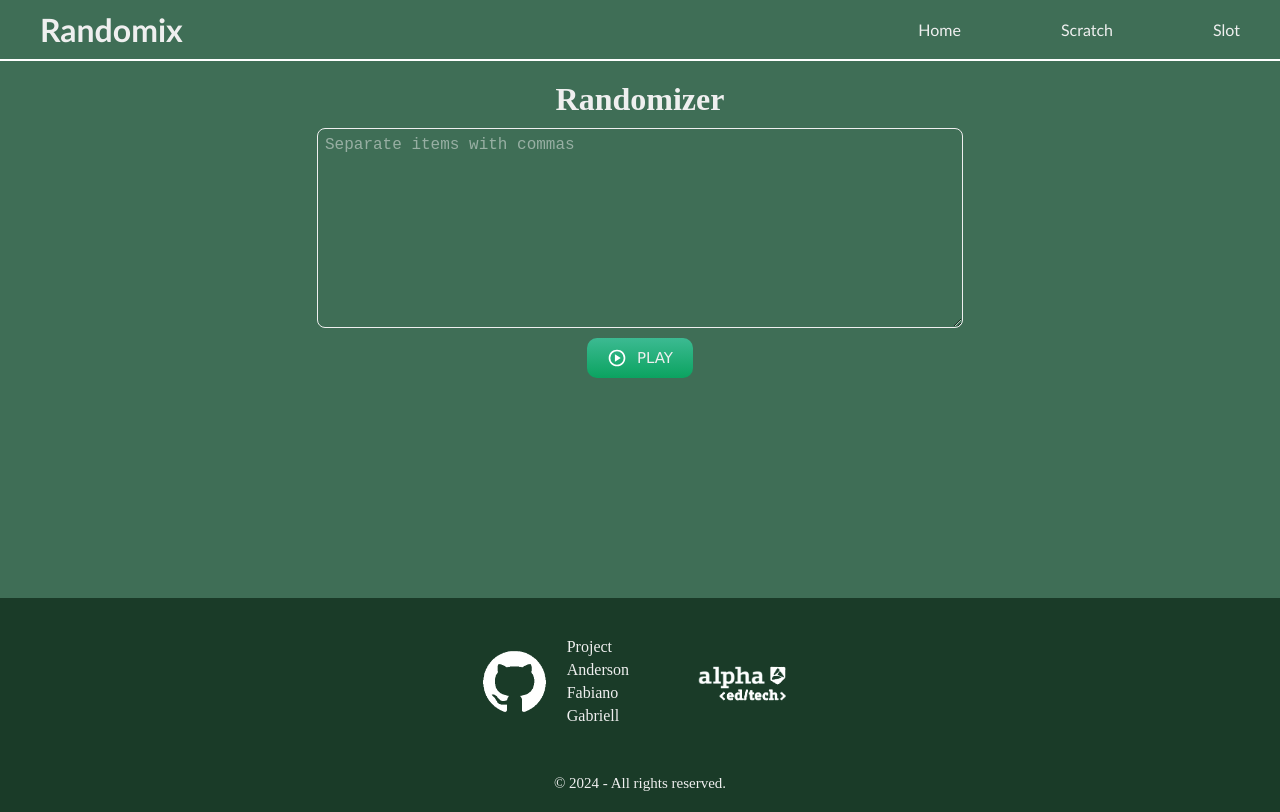
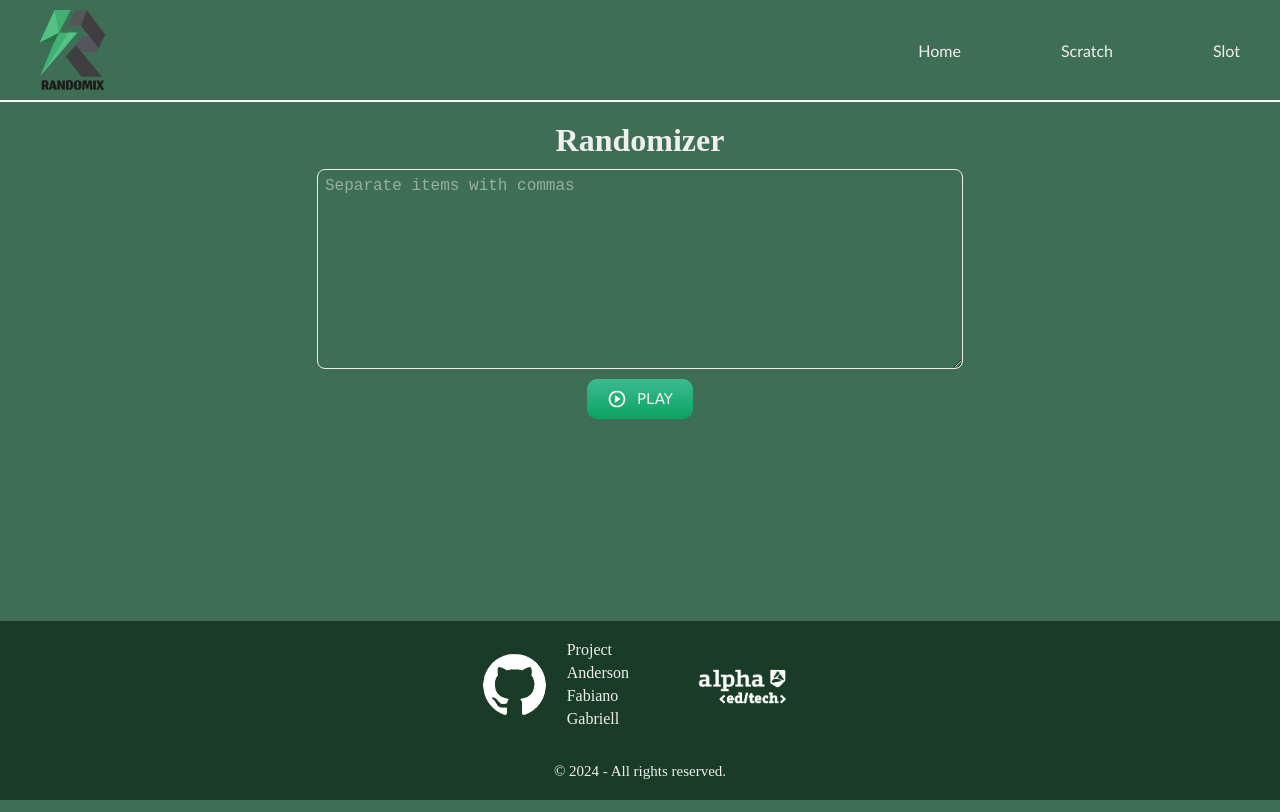
Before and after one commit to santosfabin/Randomix, a plain HTML site: page index.html in a window 1280 px wide. Drawn offline with Linux system fonts and the light colour scheme.

Commit message:
style: change header title

```diff
--- a/src/components/header/header.js
+++ b/src/components/header/header.js
@@ -4,8 +4,8 @@ function Header() {
   const headerContainer = document.createElement("header");
   headerContainer.id = `headerContainer`;
 
-  const pageName = document.createElement("h1");
-  pageName.innerText = `Randomix`;
+  const pageName = document.createElement("div");
+  pageName.id = "pageName";
   headerContainer.appendChild(pageName);
 
   const navContainer = document.createElement("nav");
@@ -48,8 +48,3 @@ function redirectSlotPage() {
 }
 
 export { Header };
-
-// TEST
-
-// const test = Header();
-// document.querySelector("body").appendChild(test);
--- a/src/styles/global.css
+++ b/src/styles/global.css
@@ -21,7 +21,7 @@ body {
 #randomix {
   display: flex;
   justify-content: center;
-	padding-bottom: 200px;
+  padding-bottom: 181.2px;
   align-items: center;
 }
 
@@ -32,13 +32,16 @@ footer {
   display: flex;
   justify-content: center;
   align-items: center;
+  position: absolute;
+  bottom: 0;
+  width: 100%;
 }
 
 #sectionFooter {
   display: flex;
   flex-direction: column;
-	row-gap: 50px;
-	padding: 40px 0px 20px 0px;
+  row-gap: 35px;
+  padding: 20px 0px 20px 0px;
 }
 
 #innerFooterSection {
@@ -52,7 +55,8 @@ footer {
   column-gap: 20px;
 }
 
-  img[src$="alphaImage.png"], img[src$="gitHubImage.png"] {
+img[src$="alphaImage.png"],
+img[src$="gitHubImage.png"] {
   height: 65px;
 }
 
@@ -71,7 +75,8 @@ footer {
   justify-content: center;
 }
 
-  a[href="https://www.alphaedtech.org.br/"]{
+a[href="https://www.alphaedtech.org.br/"]
+{
   display: flex;
   align-items: center;
 }
@@ -81,7 +86,7 @@ footer {
   font-size: 15px;
 }
 
-  @media (max-width: 350px){
+@media (max-width: 350px) {
   #innerFooterSection {
     column-gap: 40px;
   }
@@ -96,6 +101,15 @@ footer {
     "Lucida Sans", Arial, sans-serif;
   border-bottom: 2px solid white;
   padding: 10px 40px;
+}
+
+#pageName {
+  background-image: url("https://santosfabin.github.io/src/assets/header/full-logo.svg");
+  background-position: center;
+  background-repeat: no-repeat;
+  background-size: cover;
+  width: 65px;
+  height: 80px;
 }
 
 #headerContainer > nav {
@@ -380,7 +394,7 @@ input[type="number"] {
   position: absolute;
   width: 100%;
   height: 0%;
-	background: #38B98E;
+  background: #38b98e;
 
   transition: all 0.2s;
 
@@ -617,6 +631,7 @@ button:hover {
   flex-direction: column;
   row-gap: 50px;
   align-items: center;
+  padding-bottom: 50px;
 }
 
 #scratchPageSection1 {
```
Also changed, not shown: src/assets/header/full-logo.svg (added). Lines whose indentation alone changed are shown as unchanged.
